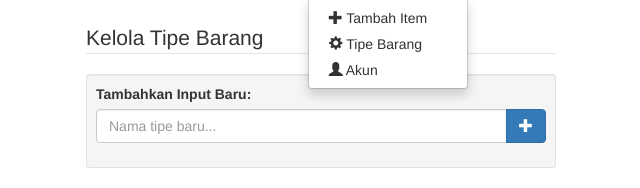
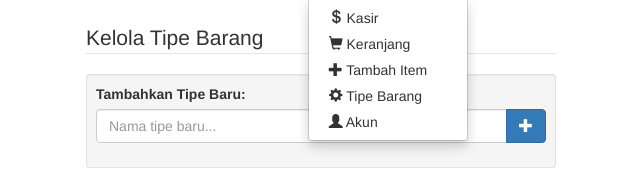
Before and after one commit to atomicbomber-git/lawar, a PHP site: template src/View/inventory/type.twig in a window 1280 px wide, after a click on "Kelola". Shown: the part 52-240 px from the top of the page, without its empty margins (319-959 px from the left). Run offline with PHP 8.4, Linux system fonts and the light colour scheme; the template is opened without the code that fills it, so the values that code supplies are empty; some libraries are stand-ins or nearby versions.

Commit message:
Added some dummy menus to the navbar manage dropdown. Fixed wrong string legend in the add-new-type form.

```diff
--- a/src/View/general/navbar.twig
+++ b/src/View/general/navbar.twig
@@ -21,10 +21,16 @@
         <li class="dropdown">
             <a href="#" class="dropdown-toggle" data-toggle="dropdown">
                 <span class="glyphicon glyphicon-cog"></span>
-                Kelola
+                    Kelola
                 <span class="caret"></span>
             </a>
             <ul class="dropdown-menu">
+                <li>
+                    <a href="{{ path_for('inventory') }}"> <span class="glyphicon glyphicon-usd"></span> Kasir </a>
+                </li>
+                <li>
+                    <a href="{{ path_for('inventory') }}"> <span class="glyphicon glyphicon-shopping-cart"></span> Keranjang </a>
+                </li>
                 <li>
                     <a href="{{ path_for('inventory-item-add') }}"> <span class="glyphicon glyphicon-plus"></span> Tambah Item </a>
                 </li>
--- a/src/View/inventory/inventory.twig
+++ b/src/View/inventory/inventory.twig
@@ -17,7 +17,4 @@
         </ul>
     </div>
 
-    <a href="#" class="btn btn-primary btn-sm" style="position: fixed; right: 10px; bottom: 10px">
-        <span class="glyphicon glyphicon-shopping-cart"></span>
-    </a>
 {% endblock %}
--- a/src/View/inventory/inventory_filtered.twig
+++ b/src/View/inventory/inventory_filtered.twig
@@ -21,7 +21,4 @@
         </ul>
     </div>
 
-    <a href="#" class="btn btn-primary btn-sm" style="position: fixed; right: 10px; bottom: 10px">
-        <span class="glyphicon glyphicon-shopping-cart"></span>
-    </a>
 {% endblock %}
--- a/src/View/inventory/type.twig
+++ b/src/View/inventory/type.twig
@@ -16,7 +16,7 @@
             <div class="well well-sm">
                 <form action="{{ path_for('inventory-type-add') }}" method="POST">
                     <div class="form-group">
-                        <label> Tambahkan Input Baru: </label>
+                        <label> Tambahkan Tipe Baru: </label>
                         <div class="input-group">
                             <input class="form-control" name="name" type="text" placeholder="Nama tipe baru...">
                             <span class="input-group-btn">
```
